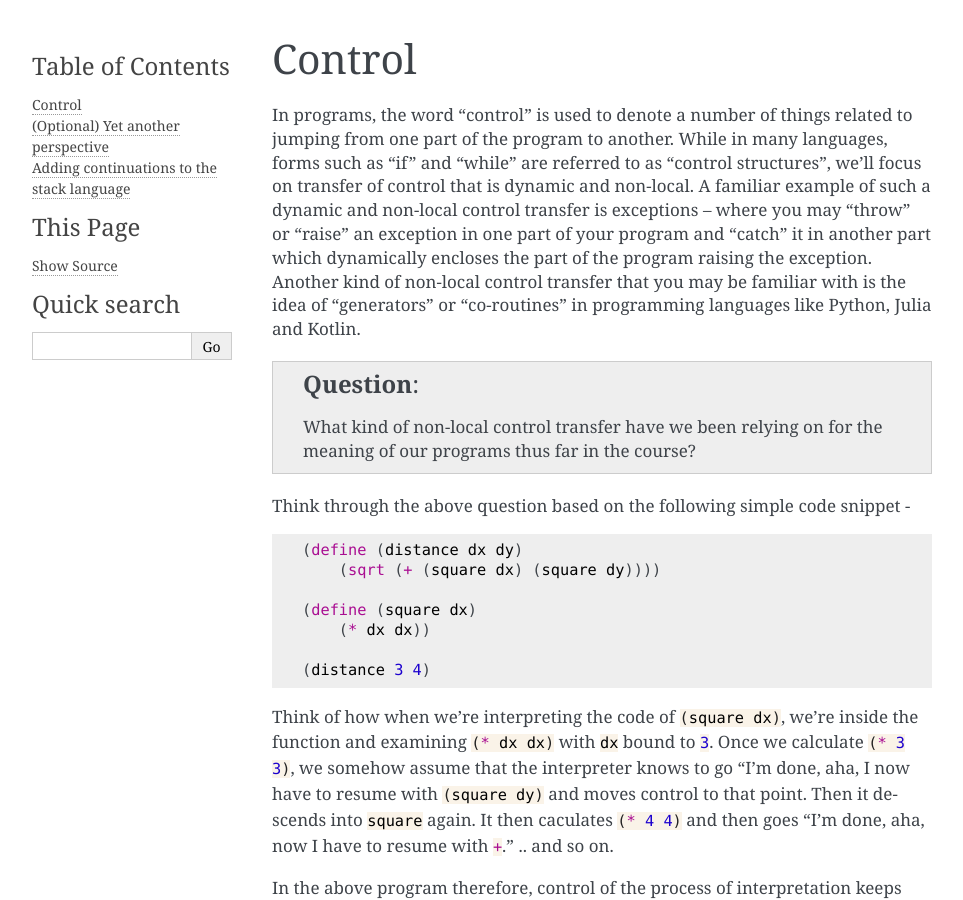
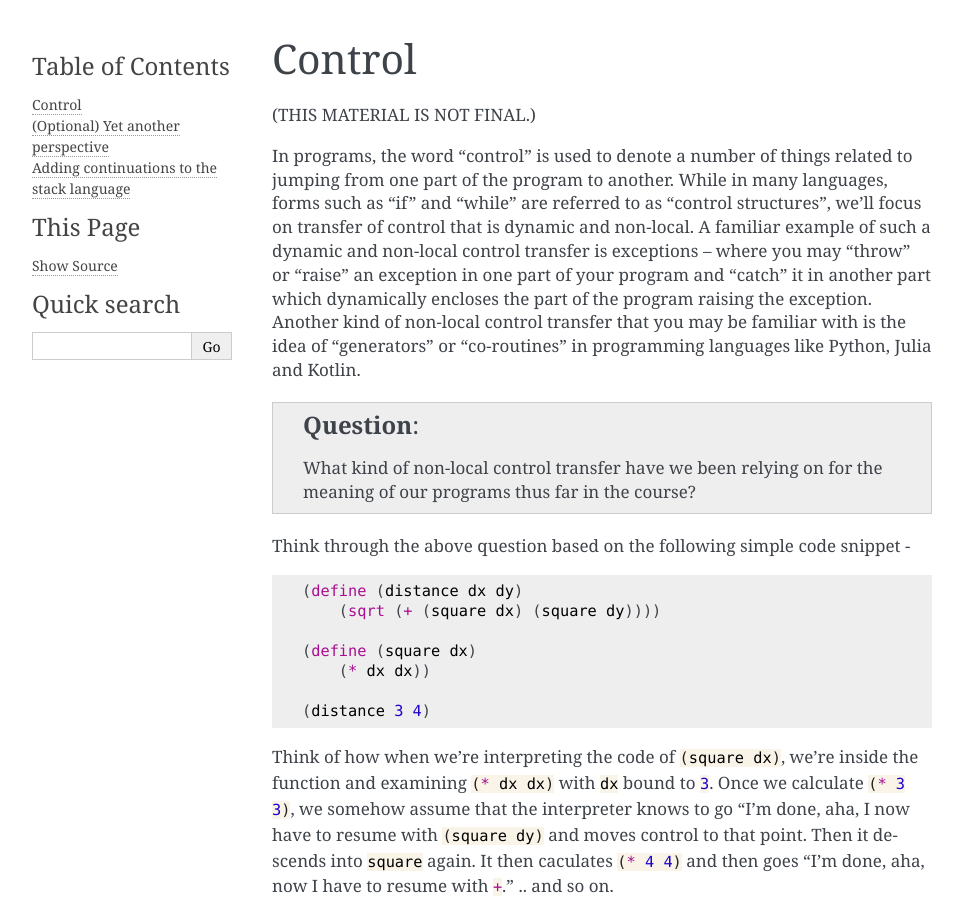
Before and after one commit to kreauniv/comp308, a Sphinx documentation site: the page built from source/control.rst, in a window 1280 px wide and 900 px high. Shown: the whole window, without its empty margins (148-1111 px from the left). Built offline with Sphinx 7.4.7, drawn with Linux system fonts in a browser that asks for light colours.

Commit message:
Marked as not final

```diff
--- a/source/control.rst
+++ b/source/control.rst
@@ -1,5 +1,7 @@
 Control
 -------
+
+(THIS MATERIAL IS NOT FINAL.)
 
 In programs, the word "control" is used to denote a number of things related to
 jumping from one part of the program to another. While in many languages, forms
```
